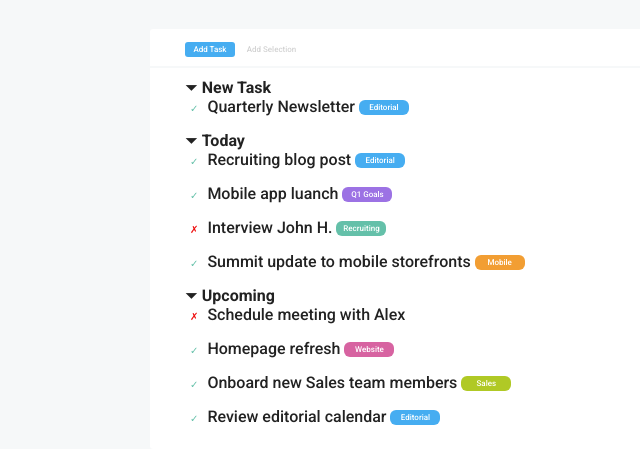
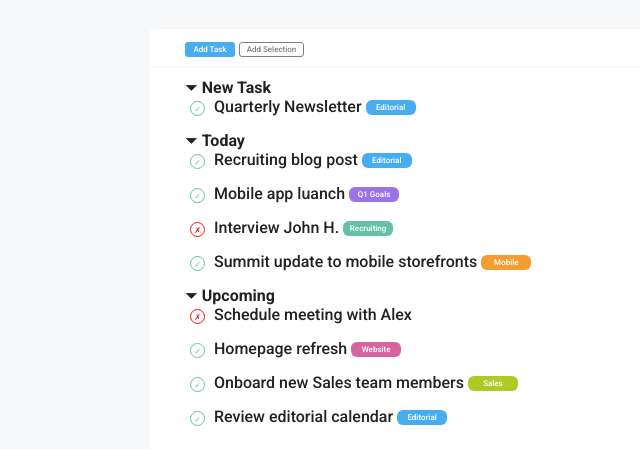
Before and after one commit to FrancescolaPiana/html-css-toboolist, a plain HTML site: page index.html in a window 1280 px wide. Shown: the part 71-536 px from the top of the page, without its empty margins (0-640 px from the left). Drawn offline with Linux system fonts and the light colour scheme.

Commit message:
Correction round bordrer oncheck and cross

```diff
--- a/css/style.css
+++ b/css/style.css
@@ -64,6 +64,7 @@ img{
     color: white;
     padding-top: 3px;
     font-weight: 500;
+    line-height: 9px;
 }
 
 #txt{
@@ -79,16 +80,16 @@ img{
 
 .green{
     color: #64C0A9;
-    font-size: 10px;
+    font-size: 8px;
 }
 
 .red{
     color: #ee0e0e;
-    font-size: 10px;
+    font-size: 8px;
 }
 
 .square2{
-    border: px solid lightgray;
+    border: 1px solid gray;
     display: inline-block;
     background-color: #ffffff;
     width: 65px;
@@ -98,9 +99,10 @@ img{
     text-align: center;
     vertical-align: middle;
     font-family: 'Roboto', sans-serif;
-    color: lightgray;
+    color: gray;
     padding-top: 3px;
     font-weight: 500;
+    line-height: 8px;
 }
 
 #title{
@@ -130,6 +132,18 @@ img{
     font-weight: 500;
 }
 
+/* ho aggiunto questo circle simone */
+
+.circle{
+    display: inline-block;
+    border: 1px solid;
+    border-radius: 50%;
+    width: 15px;
+    height: 15px;
+    line-height: 15px;
+    text-align: center;
+}
+
 
 /* colors */
 
--- a/index.html
+++ b/index.html
@@ -34,7 +34,7 @@
                     <span>&#9207; </span>
                     <span  class="grassetto">New Task</span>
                     <div class="paddingl">
-                        <span class="green">&#10003;</span>
+                        <span class="green circle">&#10003;</span>
                         <span class="paddingl">Quarterly Newsletter</span>
                         <span class="rouderb">Editorial</span>
 
@@ -47,23 +47,23 @@
                     <span>&#9207; </span>
                     <span  class="grassetto">Today</span>
                     <div class="paddingl">
-                        <span class="green">&#10003;</span>
+                        <span class="green circle">&#10003;</span>
                         <span class="paddingl">Recruiting blog post</span>
                         <span class="rouderb">Editorial</span>
 
                     </div>
                     <div class="paddingl">
-                        <span class="green">&#10003;</span>
+                        <span class="green circle">&#10003;</span>
                         <span class="paddingl">Mobile app luanch</span>
                         <span class="rouderb , prp">Q1 Goals</span>
                     </div>
                     <div class="paddingl">
-                        <span class="red">&cross;</span>
+                        <span class="red circle">&cross;</span>
                         <span class="paddingl">Interview John H.</span>
                         <span class="rouderb , grn">Recruiting</span>
                     </div>
                     <div class="paddingl">
-                        <span class="green">&#10003;</span>
+                        <span class="green circle">&#10003;</span>
                         <span class="paddingl">Summit update to mobile storefronts</span>
                         <span class="rouderb , org">Mobile</span>
                     </div>
@@ -75,21 +75,21 @@
                     <span>&#9207; </span>
                     <span  class="grassetto">Upcoming</span>
                     <div class="paddingl">
-                        <span class="red">&cross;</span>
+                        <span class="red circle">&cross;</span>
                         <span class="paddingl">Schedule meeting with Alex</span>
                     </div>
                     <div class="paddingl">
-                        <span class="green">&#10003;</span>
+                        <span class="green circle">&#10003;</span>
                         <span class="paddingl">Homepage refresh</span>
                         <span class="rouderb , mgn">Website</span>
                     </div>
                     <div class="paddingl">
-                        <span class="green">&#10003;</span>
+                        <span class="green circle">&#10003;</span>
                         <span class="paddingl">Onboard new Sales team members</span>
                         <span class="rouderb , lme">Sales</span>
                     </div>
                     <div class="paddingl">
-                        <span class="green">&#10003;</span>
+                        <span class="green circle">&#10003;</span>
                         <span class="paddingl">Review editorial calendar</span>
                         <span class="rouderb">Editorial</span>
                     </div>
```
